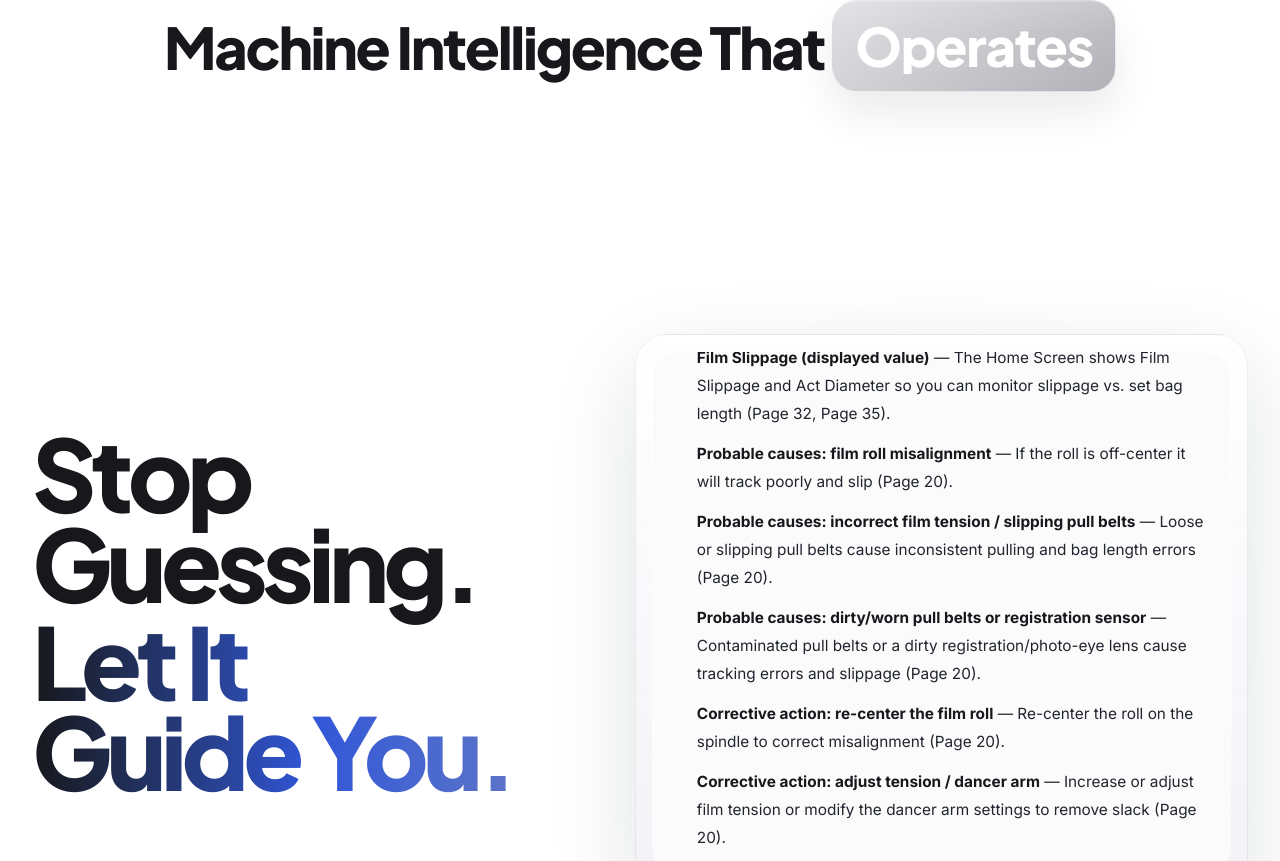
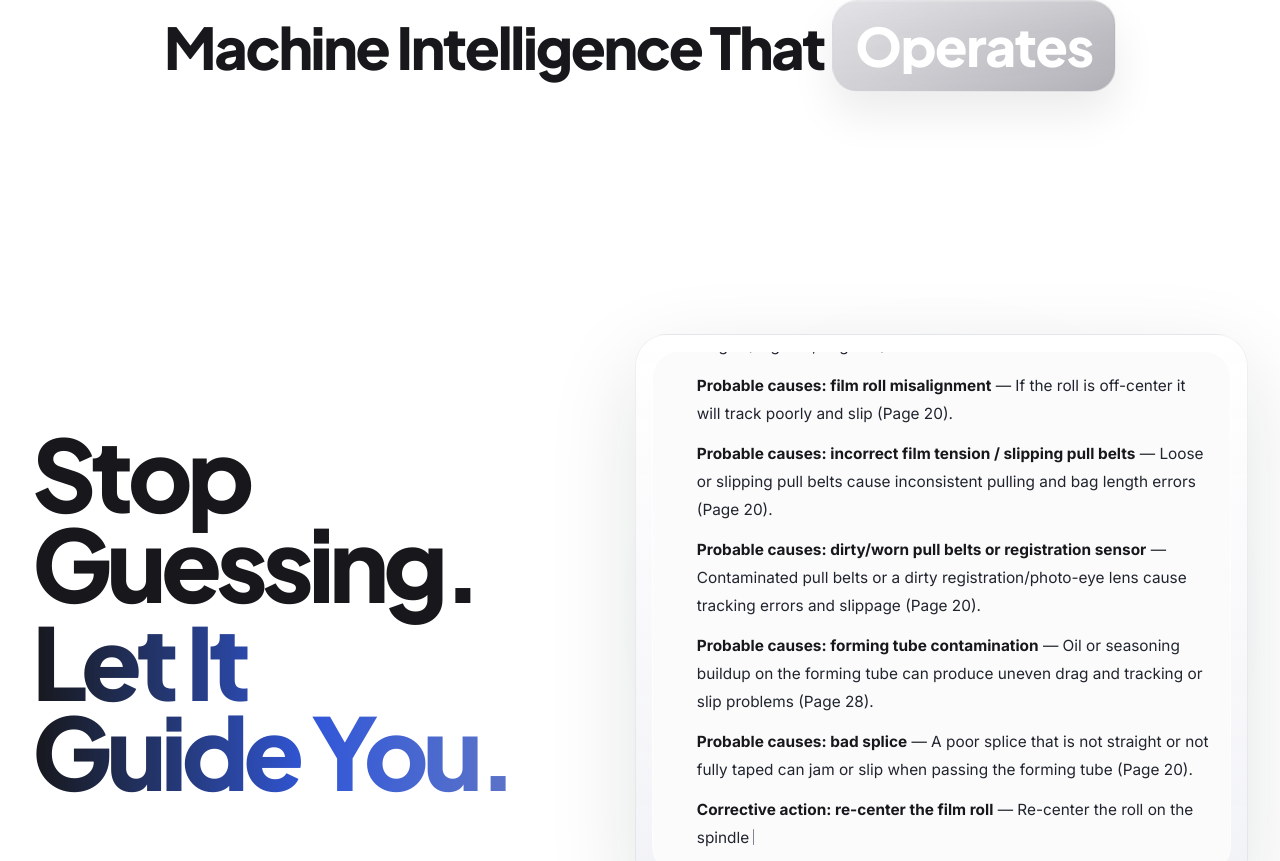
Before and after one commit to Arya-Sankhe/SmartyFy-Home, a Next.js app: page / in a window 1280 px wide. Shown: the part 929-1790 px from the top of the page. Built offline with nearby package versions, Linux system fonts and the light colour scheme.

Commit message:
Update chat preview for video demo

```diff
--- a/src/components/chat-preview-section.tsx
+++ b/src/components/chat-preview-section.tsx
@@ -3,6 +3,16 @@
 import { useEffect, useMemo, useRef, useState } from "react"
 
 import { brandSans, inter } from "@/lib/fonts"
+
+interface ConversationBullet {
+  title: string
+  content: string
+}
+
+interface ConversationSection {
+  heading: string
+  bullets: ConversationBullet[]
+}
 
 const manufacturerBullets = [
   {
@@ -26,6 +36,16 @@ const manufacturerBullets = [
       "Contaminated pull belts or a dirty registration/photo-eye lens cause tracking errors and slippage (Page 20).",
   },
   {
+    title: "Probable causes: forming tube contamination",
+    content:
+      "Oil or seasoning buildup on the forming tube can produce uneven drag and tracking or slip problems (Page 28).",
+  },
+  {
+    title: "Probable causes: bad splice",
+    content:
+      "A poor splice that is not straight or not fully taped can jam or slip when passing the forming tube (Page 20).",
+  },
+  {
     title: "Corrective action: re-center the film roll",
     content:
       "Re-center the roll on the spindle to correct misalignment (Page 20).",
@@ -35,23 +55,99 @@ const manufacturerBullets = [
     content:
       "Increase or adjust film tension or modify the dancer arm settings to remove slack (Page 20).",
   },
+  {
+    title: "Corrective action: clean pull belts and registration sensor lens",
+    content:
+      "Remove debris and film residue from belts and clean the photo-eye lens (Page 20).",
+  },
+  {
+    title: "Corrective action: clean forming tube / replace worn belts",
+    content:
+      "Clean oil or seasoning from the forming tube and replace worn pull belts if necessary (Page 28).",
+  },
+  {
+    title: "Corrective action: check and redo splice",
+    content:
+      "Cut and splice correctly using splicing tape; ensure splice is straight and taped across both edges (Page 20).",
+  },
+  {
+    title: "Procedure reminders for roll changeover",
+    content:
+      "Safely cut expiring film, load new roll, use splicing tape, clear the Film End error, and verify the splice passes cleanly before resuming production (Page 20).",
+  },
+]
+
+const nextStepsBullets = [
+  {
+    title: "Stop the machine",
+    content: "Work safely with lockout or tagout as required.",
+  },
+  {
+    title: "Visually inspect and re-center the film roll",
+    content:
+      "Use Home Screen Act Diameter and Film Slippage to confirm improvement while re-centering the roll on the spindle (Page 32, Page 35).",
+  },
+  {
+    title: "Clean the pull belts and photo-eye lens",
+    content:
+      "Inspect belts for wear or glazing and replace belts if worn (Page 20, Page 28).",
+  },
+  {
+    title: "Clean the forming tube",
+    content:
+      "Remove oil or seasoning residue that can cause uneven drag (Page 28).",
+  },
+  {
+    title: "Adjust film tension / dancer arm settings",
+    content:
+      "Re-run at low speed to check tracking after the adjustment (Page 20).",
+  },
+  {
+    title: "Check the splice",
+    content:
+      "Verify straightness and full edge taping, redo the splice if needed, and confirm it passes the forming tube cleanly (Page 20).",
+  },
+  {
+    title: "Monitor Film Slippage and Act Diameter",
+    content:
+      "Watch the Home Screen while testing and run several pouches at production speed once the machine is stable (Page 32, Page 35).",
+  },
+  {
+    title: "If the problem persists",
+    content:
+      "Replace suspect pull belts, document the maintenance action, and contact service if slippage continues after these steps.",
+  },
 ]
 
 const introText =
   "Film slippage (film slipping) is usually caused by film tension, worn or dirty pull components, misaligned rolls, or bad splices. The manual documents the fault indicators on the Home Screen and gives specific causes and corrective actions you should run through before calling service."
-const headingText = "Manufacturer's Solution"
+const outroText =
+  "If you want, tell me what you see on the Home Screen Film Slippage value and whether belts or the forming tube look dirty. I can give a prioritized checklist tuned to your symptoms."
+
+const conversationSections: ConversationSection[] = [
+  {
+    heading: "Manufacturer's Solution",
+    bullets: manufacturerBullets,
+  },
+  {
+    heading: "Next Steps",
+    bullets: nextStepsBullets,
+  },
+]
 
 const STREAM_STEP_MS = 28
 const STREAM_RESET_MS = 2600
 const INTRO_PAUSE_FRAMES = 8
 const HEADING_PAUSE_FRAMES = 7
 const BULLET_PAUSE_FRAMES = 6
+const OUTRO_PAUSE_FRAMES = 10
 
 interface StreamFrame {
   introCount: number
-  headingCount: number
-  bulletsVisible: number
-  bulletWordCounts: number[]
+  sectionHeadingCounts: number[]
+  sectionBulletsVisible: number[]
+  sectionBulletWordCounts: number[][]
+  outroCount: number
 }
 
 export function ChatPreviewSection() {
@@ -59,99 +155,93 @@ export function ChatPreviewSection() {
   const [currentFrame, setCurrentFrame] = useState(0)
 
   const introWords = useMemo(() => introText.split(" "), [])
-  const headingWords = useMemo(() => headingText.split(" "), [])
-  const bulletWordLists = useMemo(
-    () => manufacturerBullets.map((bullet) => bullet.content.split(" ")),
+  const outroWords = useMemo(() => outroText.split(" "), [])
+  const sectionHeadingWords = useMemo(
+    () => conversationSections.map((section) => section.heading.split(" ")),
+    []
+  )
+  const sectionBulletWordLists = useMemo(
+    () =>
+      conversationSections.map((section) =>
+        section.bullets.map((bullet) => bullet.content.split(" "))
+      ),
     []
   )
 
   const timeline = useMemo<StreamFrame[]>(() => {
-    const zeroCounts = manufacturerBullets.map(() => 0)
-    const frames: StreamFrame[] = [
-      {
-        introCount: 0,
-        headingCount: 0,
-        bulletsVisible: 0,
-        bulletWordCounts: [...zeroCounts],
-      },
-    ]
+    const headingCounts = conversationSections.map(() => 0)
+    const bulletsVisible = conversationSections.map(() => 0)
+    const bulletWordCounts = sectionBulletWordLists.map((section) =>
+      section.map(() => 0)
+    )
+    const frames: StreamFrame[] = []
+    let introCount = 0
+    let outroCount = 0
 
-    for (let index = 1; index <= introWords.length; index += 1) {
+    const pushFrame = () => {
       frames.push({
-        introCount: index,
-        headingCount: 0,
-        bulletsVisible: 0,
-        bulletWordCounts: [...zeroCounts],
+        introCount,
+        sectionHeadingCounts: [...headingCounts],
+        sectionBulletsVisible: [...bulletsVisible],
+        sectionBulletWordCounts: bulletWordCounts.map((section) => [...section]),
+        outroCount,
       })
     }
 
-    for (let index = 0; index < INTRO_PAUSE_FRAMES; index += 1) {
-      frames.push({
-        introCount: introWords.length,
-        headingCount: 0,
-        bulletsVisible: 0,
-        bulletWordCounts: [...zeroCounts],
-      })
+    pushFrame()
+
+    for (let index = 1; index <= introWords.length; index += 1) {
+      introCount = index
+      pushFrame()
     }
 
+    for (let index = 0; index < INTRO_PAUSE_FRAMES; index += 1) {
+      pushFrame()
+    }
+
+    conversationSections.forEach((section, sectionIndex) => {
+      const headingWords = sectionHeadingWords[sectionIndex]
+
       for (let index = 1; index <= headingWords.length; index += 1) {
-      frames.push({
-        introCount: introWords.length,
-        headingCount: index,
-        bulletsVisible: 0,
-        bulletWordCounts: [...zeroCounts],
-      })
+        headingCounts[sectionIndex] = index
+        pushFrame()
       }
 
       for (let index = 0; index < HEADING_PAUSE_FRAMES; index += 1) {
-      frames.push({
-        introCount: introWords.length,
-        headingCount: headingWords.length,
-        bulletsVisible: 0,
-        bulletWordCounts: [...zeroCounts],
-      })
+        pushFrame()
       }
 
-    const completedCounts = [...zeroCounts]
+      sectionBulletWordLists[sectionIndex].forEach((bulletWords, bulletIndex) => {
+        bulletsVisible[sectionIndex] = bulletIndex + 1
 
-    bulletWordLists.forEach((bulletWords, bulletIndex) => {
         for (let wordIndex = 1; wordIndex <= bulletWords.length; wordIndex += 1) {
-        const nextCounts = [...completedCounts]
-        nextCounts[bulletIndex] = wordIndex
-
-        frames.push({
-          introCount: introWords.length,
-          headingCount: headingWords.length,
-          bulletsVisible: bulletIndex + 1,
-          bulletWordCounts: nextCounts,
-        })
+          bulletWordCounts[sectionIndex][bulletIndex] = wordIndex
+          pushFrame()
         }
 
-      completedCounts[bulletIndex] = bulletWords.length
-
         for (let pauseIndex = 0; pauseIndex < BULLET_PAUSE_FRAMES; pauseIndex += 1) {
-        frames.push({
-          introCount: introWords.length,
-          headingCount: headingWords.length,
-          bulletsVisible: bulletIndex + 1,
-          bulletWordCounts: [...completedCounts],
-        })
+          pushFrame()
         }
       })
+    })
+
+    for (let index = 1; index <= outroWords.length; index += 1) {
+      outroCount = index
+      pushFrame()
+    }
+
+    for (let index = 0; index < OUTRO_PAUSE_FRAMES; index += 1) {
+      pushFrame()
+    }
 
     const resetFrames = Math.max(1, Math.round(STREAM_RESET_MS / STREAM_STEP_MS))
 
     for (let index = 0; index < resetFrames; index += 1) {
-      frames.push({
-        introCount: introWords.length,
-        headingCount: headingWords.length,
-        bulletsVisible: manufacturerBullets.length,
-        bulletWordCounts: [...completedCounts],
-      })
+      pushFrame()
     }
 
     return frames
-  }, [bulletWordLists, headingWords, introWords])
+  }, [introWords, outroWords, sectionBulletWordLists, sectionHeadingWords])
 
   const frame = timeline[currentFrame] ?? timeline[0]
 
@@ -222,41 +312,62 @@ export function ChatPreviewSection() {
                       )}
                     </p>
 
-                    {(frame.headingCount > 0 || frame.bulletsVisible > 0) && (
-                      <div>
+                    {conversationSections.map((section, sectionIndex) => {
+                      const headingWords = sectionHeadingWords[sectionIndex]
+                      const visibleBullets = frame.sectionBulletsVisible[sectionIndex]
+                      const headingCount = frame.sectionHeadingCounts[sectionIndex]
+                      const showSection = headingCount > 0 || visibleBullets > 0
+
+                      if (!showSection) return null
+
+                      return (
+                        <div key={section.heading}>
                           <h3
                             className={`${inter.className} text-[1.08rem] font-[700] tracking-[-0.02em] text-[#17171c] sm:text-[1.14rem]`}
                           >
-                          {headingWords.slice(0, frame.headingCount).join(" ")}
-                          {frame.headingCount < headingWords.length && (
+                            {headingWords.slice(0, headingCount).join(" ")}
+                            {headingCount < headingWords.length && (
                               <span className="ml-1 inline-block h-[1em] w-[0.08em] animate-pulse rounded-full bg-[#7a8090] align-[-0.12em]" />
                             )}
                           </h3>
 
-                        {frame.bulletsVisible > 0 && (
+                          {visibleBullets > 0 && (
                             <ul className="mt-4 space-y-3 pl-5">
-                            {manufacturerBullets
-                              .slice(0, frame.bulletsVisible)
-                              .map((bullet, index) => (
+                              {section.bullets
+                                .slice(0, visibleBullets)
+                                .map((bullet, bulletIndex) => {
+                                  const bulletWords =
+                                    sectionBulletWordLists[sectionIndex][bulletIndex]
+                                  const visibleWordCount =
+                                    frame.sectionBulletWordCounts[sectionIndex][bulletIndex]
+
+                                  return (
                                     <li key={bullet.title} className="pl-1">
                                       <span className="font-[700] text-[#17171c]">
                                         {bullet.title}
                                       </span>{" "}
                                       —{" "}
-                                  {bullet.content
-                                    .split(" ")
-                                    .slice(0, frame.bulletWordCounts[index])
-                                    .join(" ")}
-                                  {index === frame.bulletsVisible - 1 &&
-                                    frame.bulletWordCounts[index] <
-                                      bullet.content.split(" ").length && (
+                                      {bulletWords.slice(0, visibleWordCount).join(" ")}
+                                      {bulletIndex === visibleBullets - 1 &&
+                                        visibleWordCount < bulletWords.length && (
                                           <span className="ml-1 inline-block h-[1em] w-[0.08em] animate-pulse rounded-full bg-[#7a8090] align-[-0.12em]" />
                                         )}
                                     </li>
-                              ))}
+                                  )
+                                })}
                             </ul>
                           )}
                         </div>
+                      )
+                    })}
+
+                    {frame.outroCount > 0 && (
+                      <p>
+                        {outroWords.slice(0, frame.outroCount).join(" ")}
+                        {frame.outroCount < outroWords.length && (
+                          <span className="ml-1 inline-block h-[1em] w-[0.08em] animate-pulse rounded-full bg-[#7a8090] align-[-0.12em]" />
+                        )}
+                      </p>
                     )}
                   </div>
                 </div>
```
Lines whose indentation alone changed are shown as unchanged.
